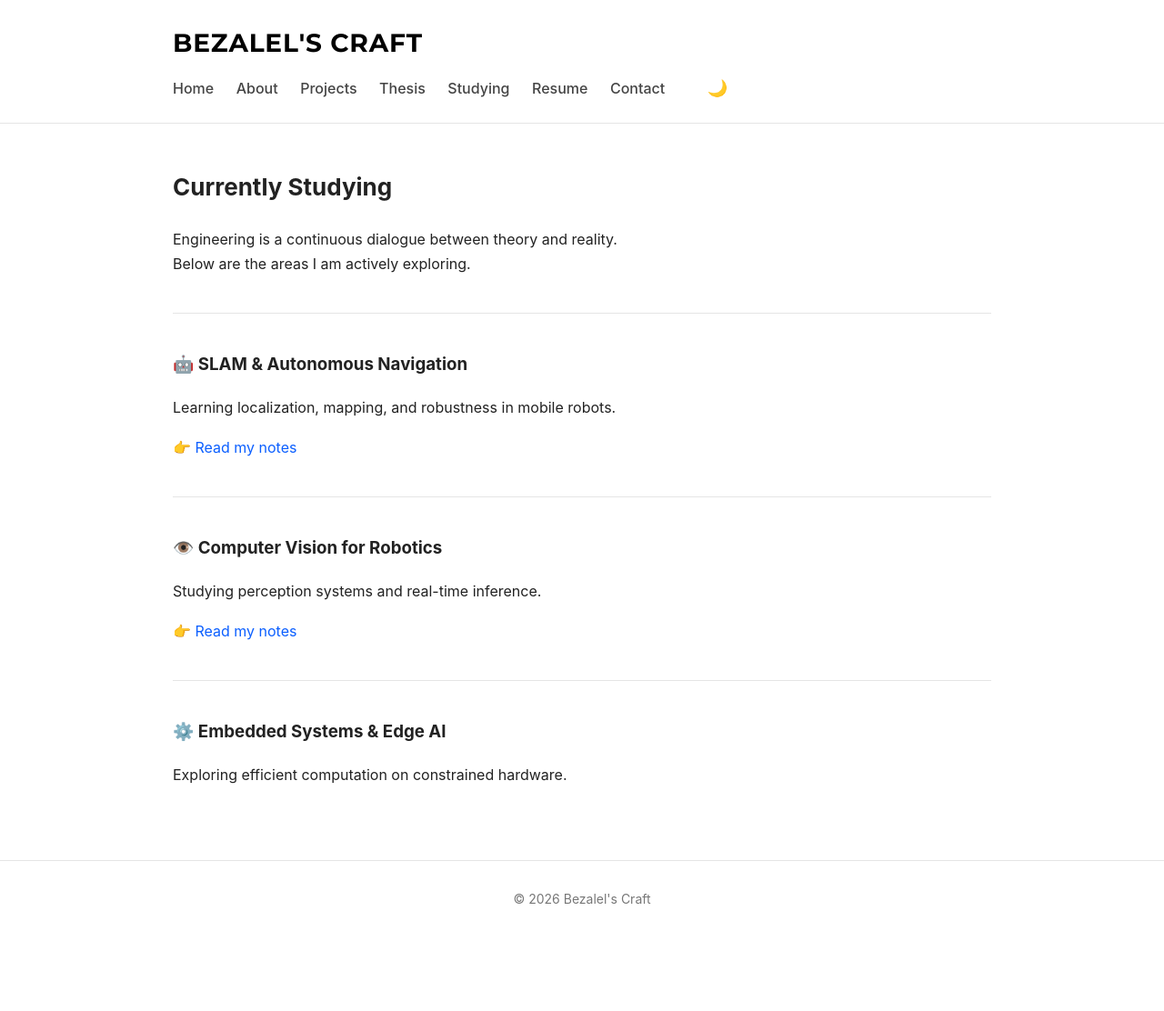
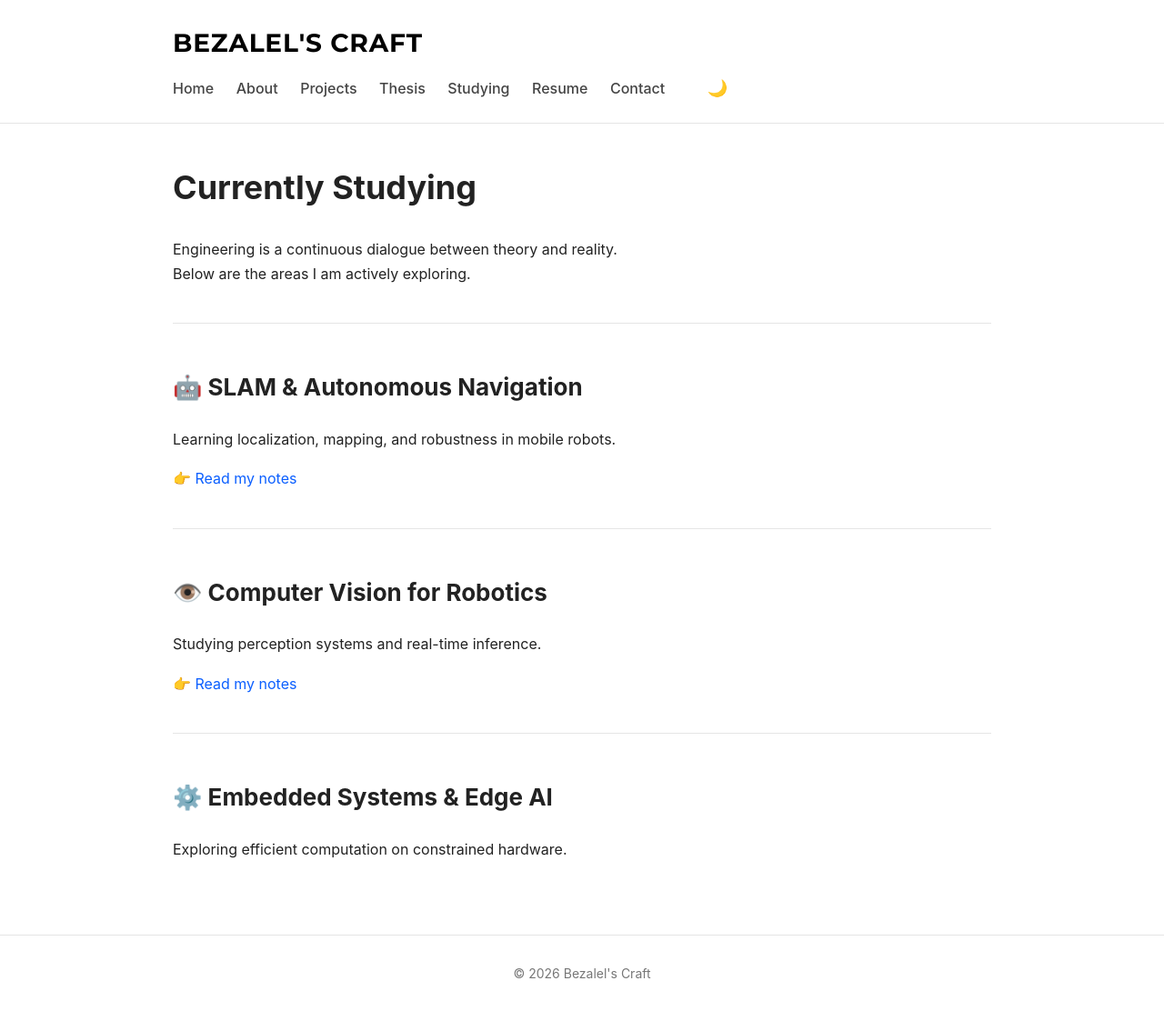
Before and after one commit to SUN1031/SUN1031.github.io, a Jekyll site: the page built from studying.md, in a window 1280 px wide. Shown: the whole page at 91% size. Built offline with Jekyll 4.4.1, drawn with Linux system fonts in a browser that asks for light colours; before the commit the page ends 1031 px from its top, so only the background shows below that.

```diff
--- a/studying.md
+++ b/studying.md
@@ -4,26 +4,26 @@ title: Studying
 permalink: /studying/
 ---
 
-## Currently Studying
+# Currently Studying
 
 Engineering is a continuous dialogue between theory and reality.
 Below are the areas I am actively exploring.
 
 ---
 
-### 🤖 SLAM & Autonomous Navigation
+## 🤖 SLAM & Autonomous Navigation
 Learning localization, mapping, and robustness in mobile robots.
 
 👉 [Read my notes](/studying/slam/)
 
 ---
 
-### 👁️ Computer Vision for Robotics
+## 👁️ Computer Vision for Robotics
 Studying perception systems and real-time inference.
 
 👉 [Read my notes](/studying/computer-vision/)
 
 ---
 
-### ⚙️ Embedded Systems & Edge AI
+## ⚙️ Embedded Systems & Edge AI
 Exploring efficient computation on constrained hardware.
```
